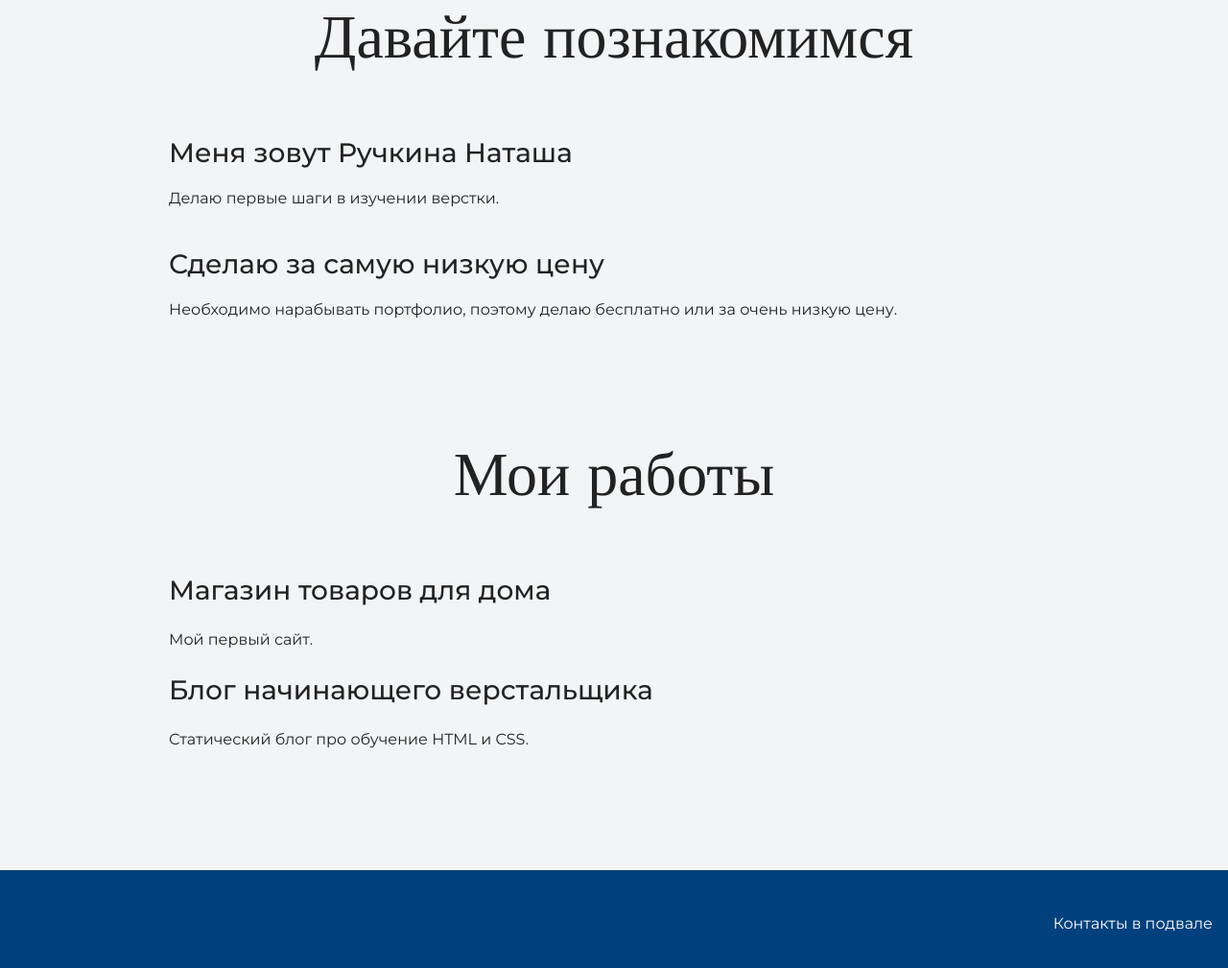
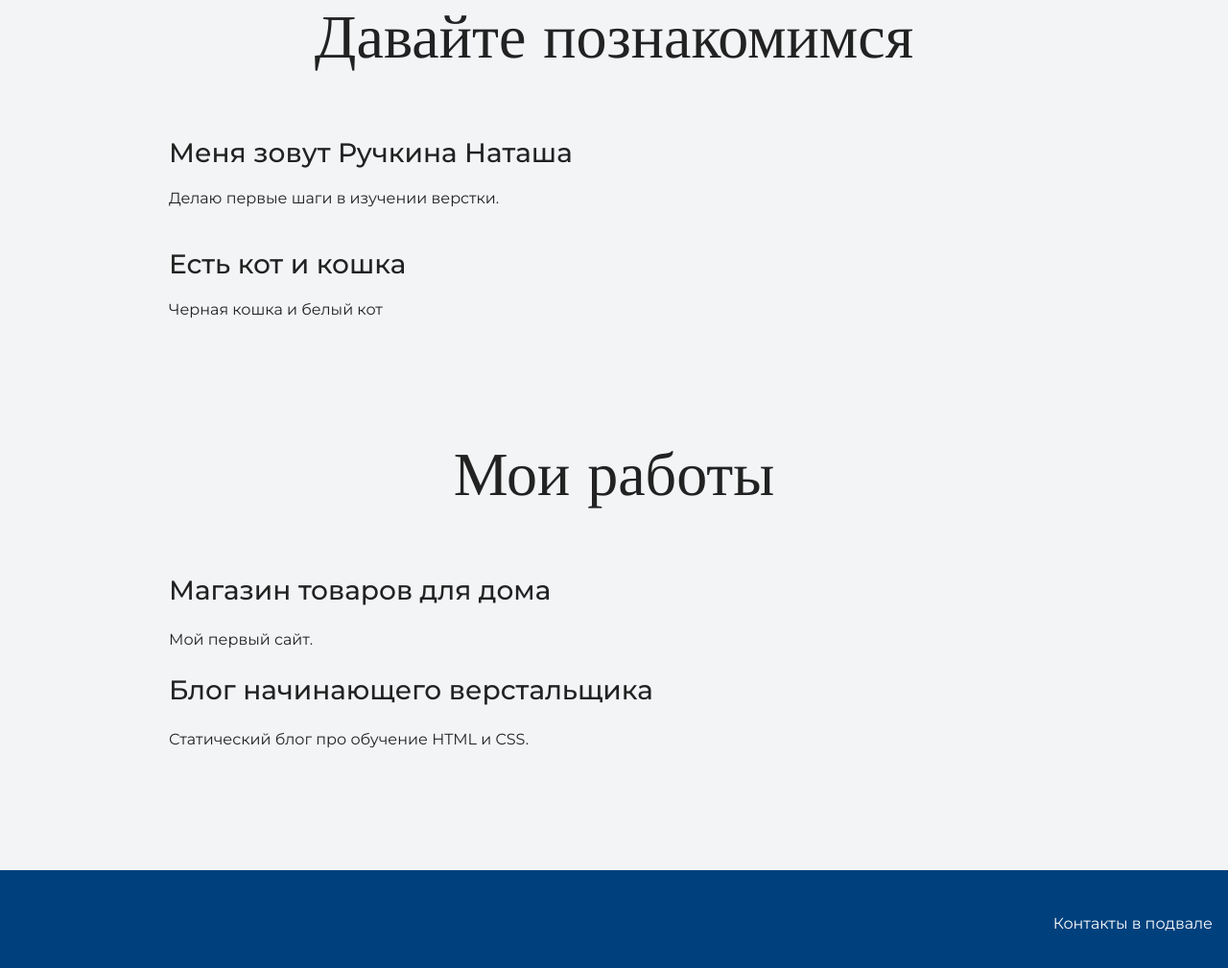
Before and after one commit to ruchkinanatalya/my-cite, a plain HTML site: page index.html in a window 1280 px wide. Shown: the part 1033-2042 px from the top of the page at 96% size. Drawn offline with nearby package versions, Linux system fonts and the light colour scheme.

Commit message:
меняет текст в введении

```diff
--- a/index.html
+++ b/index.html
@@ -24,8 +24,8 @@
       <h2 class="subheading">Давайте познакомимся</h2>
       <h3>Меня зовут Ручкина Наташа</h3>
       <p>Делаю первые шаги в изучении верстки.</p>
-      <h3>Сделаю за самую низкую цену</h3>
-      <p>Необходимо нарабывать портфолио, поэтому делаю бесплатно или за очень низкую цену.</p>
+      <h3>Есть кот и кошка</h3>
+      <p>Черная кошка и белый кот</p>
     </div>
     </section>
 
```
